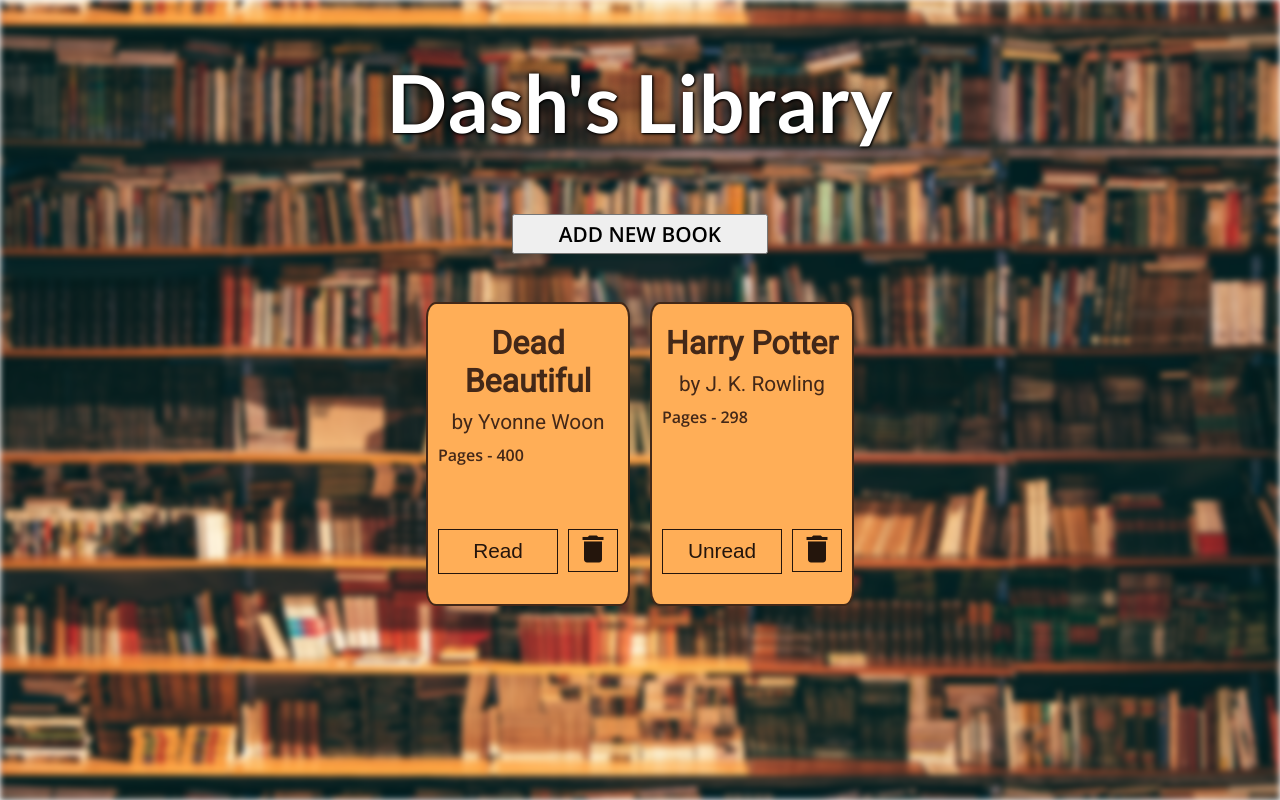
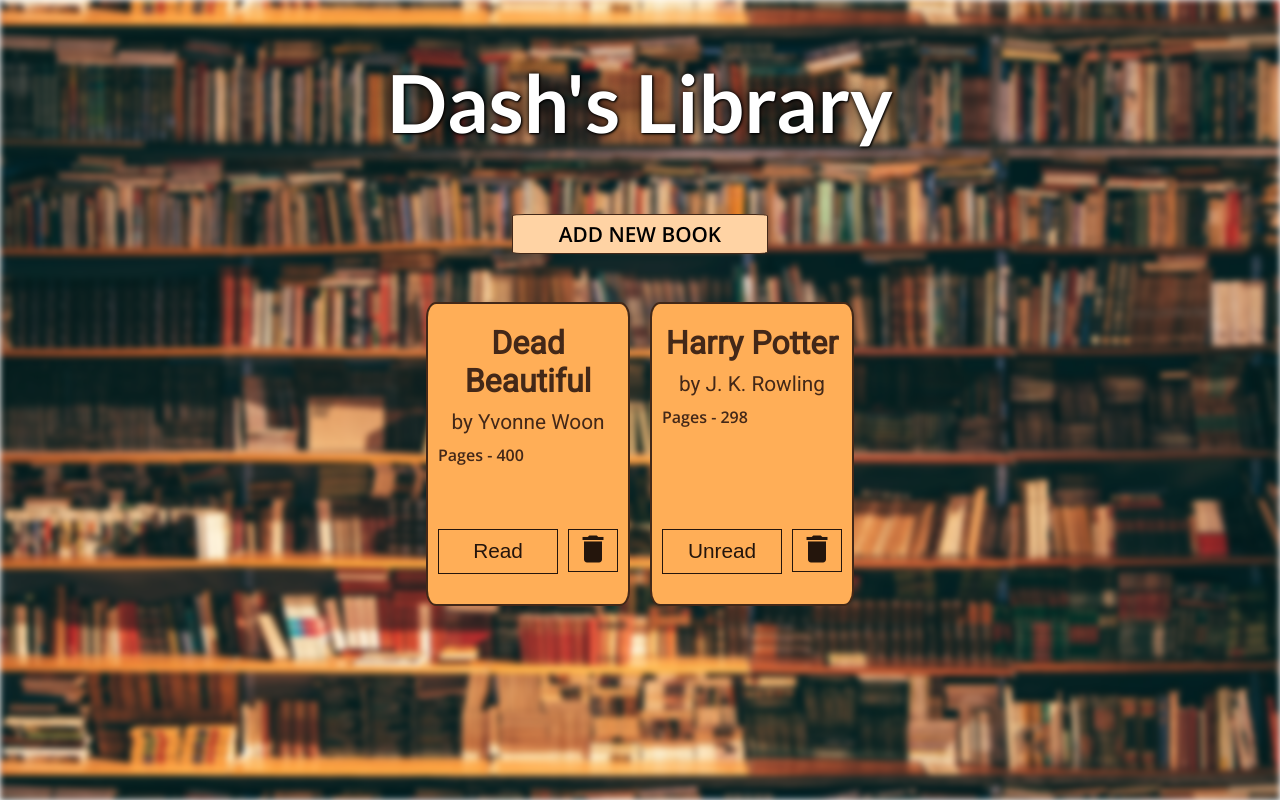
Before and after one commit to thesudeshdas/library, a plain HTML site: page index.html in a window 1280 px wide. Drawn offline with nearby package versions, Linux system fonts and the light colour scheme.

Commit message:
Added CSS to button

```diff
--- a/styles.css
+++ b/styles.css
@@ -41,6 +41,9 @@ h1 {
     margin: 5% auto 3% auto;
     font-family: 'Open Sans', sans-serif;
     font-size: 1.3rem;
+    border: solid #432818 1px;
+    border-radius: 5%;
+    background: rgb(255 211 164);
 }
 
 
```
